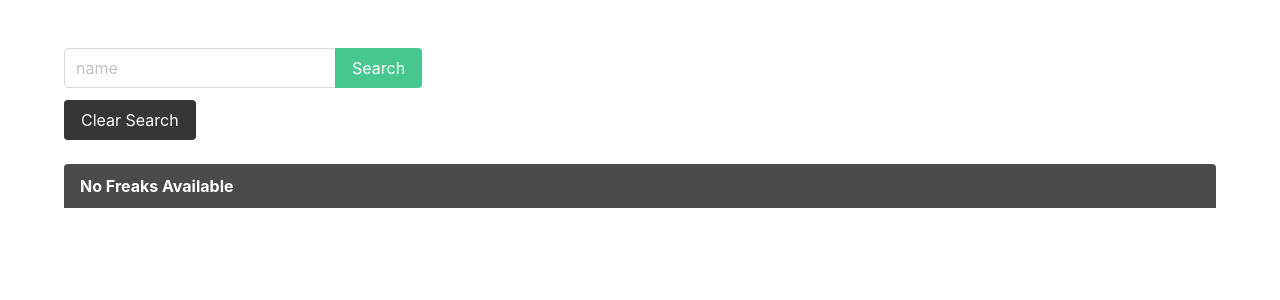
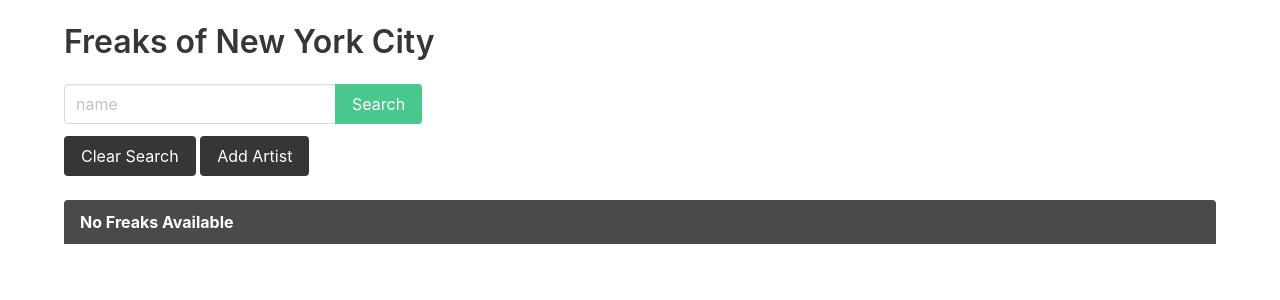
Before and after one commit to najeesimmons/The_Daily_Bugle, a Django app: page /freaks/ in a window 1280 px wide. Shown: the part 52-352 px from the top of the page. Run offline with Django 4.2, Linux system fonts and the light colour scheme; data that the repository does not hold is empty.

Commit message:
added create function and form for freaks

```diff
--- a/main_app/templates/freak_list.html
+++ b/main_app/templates/freak_list.html
@@ -17,7 +17,8 @@
     </div>
   </div>
   <!--  This anchor tag will redirect back to artist list without a query param -->
-  <a class="button is-dark" href="{% url 'freaks' %}">Clear Search</a>
+  <a class="button is-dark" href="{% url 'freak_list' %}">Clear Search</a>
+  <a class="button is-dark" href="{% url 'freak_create' %}">Add Artist</a>
 </form>
 <div class="gallery">
   {% for freak in freaks %}
--- a/main_app/urls.py
+++ b/main_app/urls.py
@@ -5,5 +5,6 @@
 urlpatterns = [
     path('', views.Home.as_view(), name="home"),
     path('about/', views.About.as_view(), name="about"),
-    path('freaks/', views.FreakList.as_view(), name = "freaks")
+    path('freaks/', views.FreakList.as_view(), name = "freak_list"),
+    path('freaks/new/',views.FreakCreate.as_view(), name="freak_create"),
 ]
--- a/main_app/views.py
+++ b/main_app/views.py
@@ -3,6 +3,7 @@
 from django.http import HttpResponse # <- a class to handle sending a type of response
 from django.views.generic.base import TemplateView # <- a class to use files in templates directory as views
 from .models import Freak # MUST IMPORT IN ORDER TO PASS MODELS TO VIEWS
+from django.views.generic.edit import CreateView
 # Create your views here.
 
 # Here we will be creating a class called Home and extending it from the View class
@@ -23,6 +24,14 @@
         if name != None:
             # .filter is the sql WHERE statement and name__icontains is doing a search for any name that contains the query param
             context["freaks"] = Freak.objects.filter(name__icontains=name)
+            context["header"] = f"Searching for {name}"
         else:
             context["freaks"] = Freak.objects.all()
+            context["header"] = "Freaks of New York City"
         return context
+
+class FreakCreate(CreateView):
+    model = Freak
+    fields = ['name', 'allegiance', 'bio', 'species', 'image',]
+    template_name = "freak_create.html"
+    success_url = "/freaks/"
```
Also changed, not shown: main_app/templates/freak_create.html (added, +14 -0 lines).
